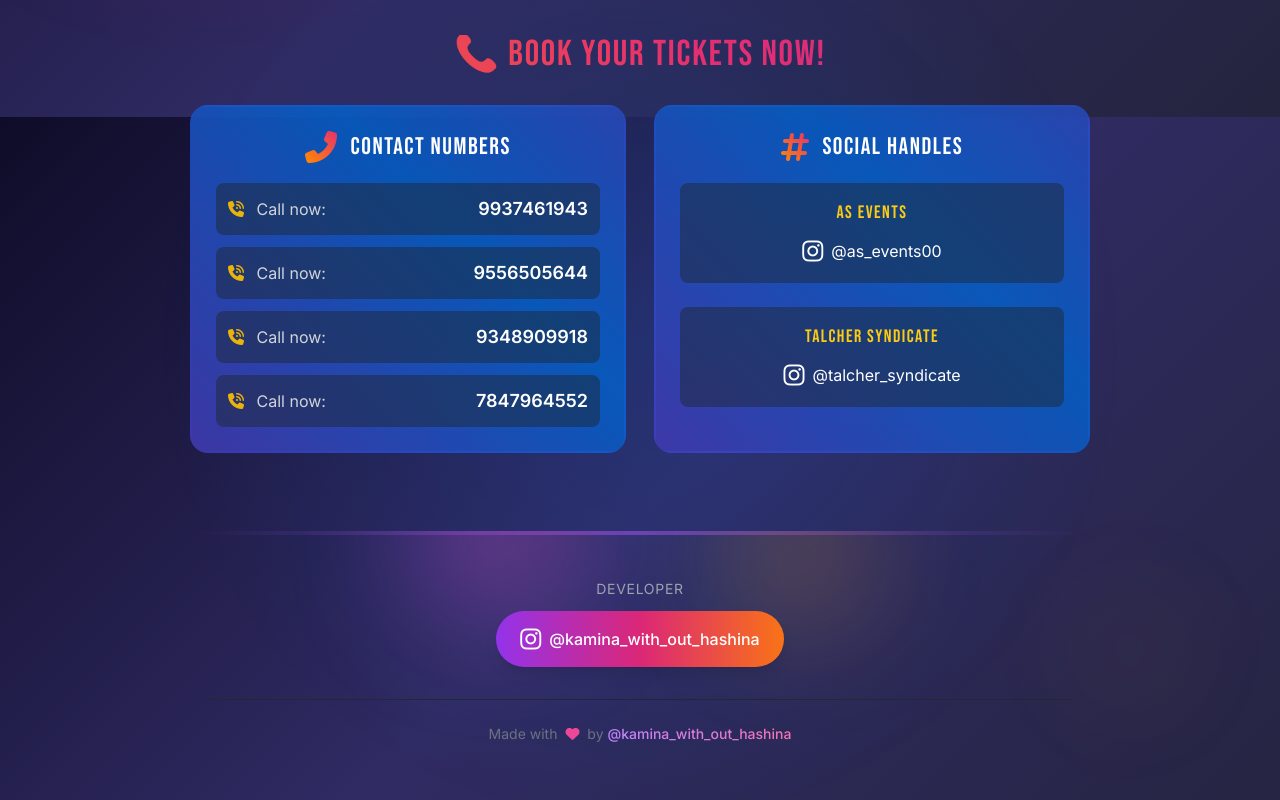
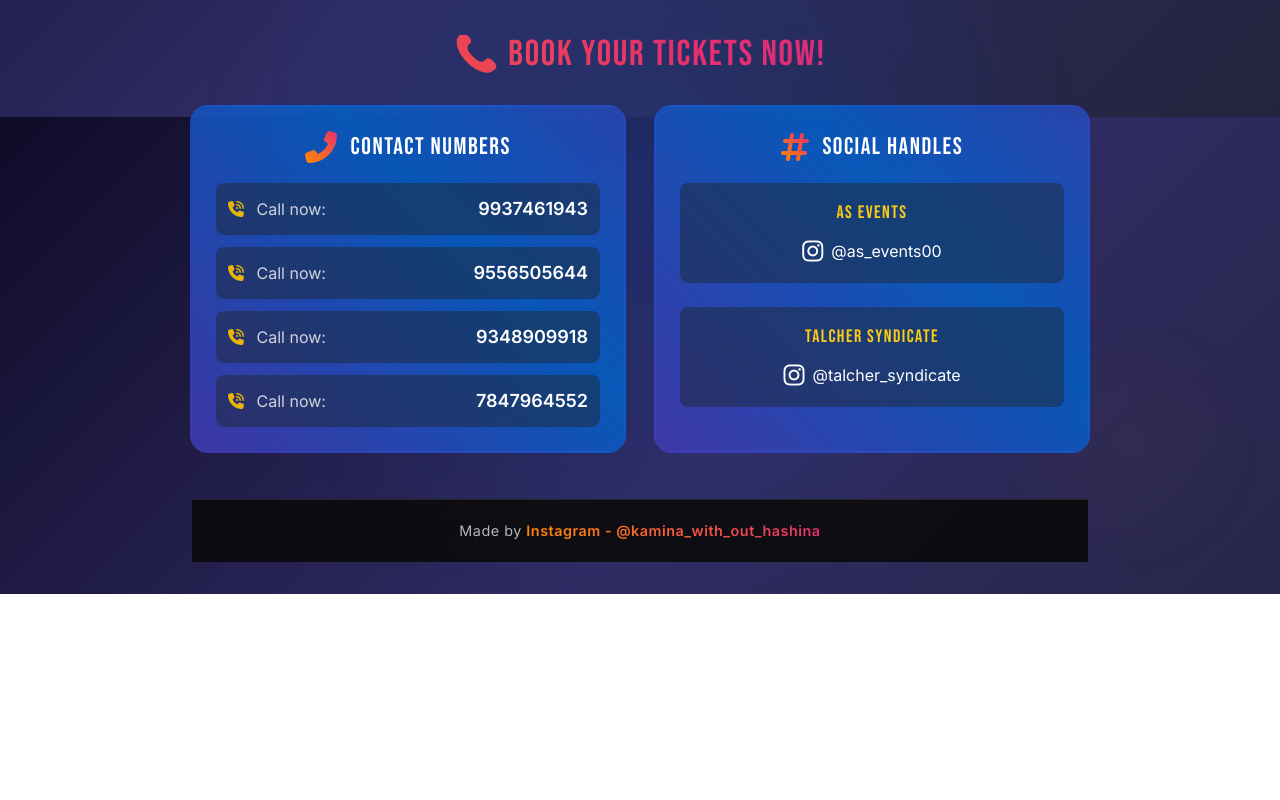
Before and after one commit to spidernestdev/Ama-Talcher, a plain HTML site: page index.html in a window 1280 px wide. Shown: the part 1483-2283 px from the top of the page. After the commit the page ends 2077 px from the top, so only its background shows below. Drawn offline with nearby package versions, Linux system fonts and the light colour scheme.

Commit message:
Update index.html

```diff
--- a/index.html
+++ b/index.html
@@ -261,6 +261,19 @@ body::before {
     border: 1px solid rgba(255, 255, 255, 0.08);
     width: auto;
     opacity: 0;
+}
+
+.popup::before {
+    content: '';
+    position: absolute;
+    top: -2px;
+    left: -2px;
+    right: -2px;
+    bottom: -2px;
+    background: linear-gradient(45deg, #ff8a00, #e52e71, #9c27b0);
+    border-radius: 12px;
+    z-index: -1;
+    opacity: 0.8;
 }
 
 .popup.active {
@@ -529,46 +542,17 @@ body.loading {
         </div>
     </div>
 </div>
+
     <!-- Footer -->
-    <footer class="relative mt-20 pt-12 pb-6 px-4 overflow-hidden">
-  <!-- Decorative gradient elements -->
-  <div class="absolute top-0 left-0 w-full h-1 bg-gradient-to-r from-transparent via-purple-500 to-transparent opacity-50"></div>
-  <div class="absolute -top-20 left-1/4 w-40 h-40 bg-gradient-to-r from-purple-500 to-pink-500 rounded-full filter blur-3xl opacity-20 animate-pulse"></div>
-  <div class="absolute -top-10 right-1/4 w-32 h-32 bg-gradient-to-r from-yellow-400 to-orange-500 rounded-full filter blur-3xl opacity-20 animate-pulse" style="animation-delay: 1.5s;"></div>
-
-  <!-- Main footer content -->
-  <div class="max-w-4xl mx-auto text-center relative z-10">
-    <!-- Instagram CTA -->
-    <div class="mb-8">
-      <p class="text-gray-400 text-sm uppercase tracking-wider mb-3">Developer</p>
-      <a
-        href="https://www.instagram.com/kamina_with_out_hashina?igsh=MzE0OHY5Y2NhY2s3"
-        target="_blank"
-        class="inline-flex items-center justify-center space-x-2 bg-gradient-to-r from-purple-600 via-pink-600 to-orange-500 hover:from-purple-700 hover:via-pink-700 hover:to-orange-600 text-white font-medium py-3 px-6 rounded-full transition-all duration-300 transform hover:-translate-y-1 shadow-lg hover:shadow-xl"
-      >
-        <i class="fab fa-instagram text-2xl mr-0"></i>
-        <span>@kamina_with_out_hashina</span>
-      </a>
+    <footer class="footer">
+        <p class="footer-text">Made by <span class="footer-highlight">Instagram - @kamina_with_out_hashina</span></p>
+    </footer>
 </div>
-
-    <!-- Copyright text -->
-    <div class="border-t border-gray-800 pt-6">
-      <p class="text-gray-500 text-sm">
-        Made with <i class="fas fa-heart text-pink-500 mx-1"></i> by
-        <a
-          href="https://www.instagram.com/kamina_with_out_hashina?igsh=MzE0OHY5Y2NhY2s3"
-          target="_blank"
-          class="text-transparent bg-clip-text bg-gradient-to-r from-purple-400 to-pink-400 font-medium hover:from-purple-300 hover:to-pink-300 transition-all duration-300"
-        >
-        @kamina_with_out_hashina
-        </a>
-      </p>
-    </div>
-  </div>
-</footer>
 
     <!-- JavaScript -->
     <script>
+        // Wait for DOM to be fully loaded
+        document.addEventListener('DOMContentLoaded', function() {
             // Countdown Timer
             const countdown = () => {
                 // Set the target date and time
@@ -639,15 +623,17 @@ body.loading {
             });
 
             // Function to initiate phone call
-function callNumber(phoneNumber) {
+            window.callNumber = function(phoneNumber) {
                 // Show confirmation before calling
                 if (confirm(`Call ${phoneNumber}?`)) {
                     // Redirect to tel: link to initiate phone call
                     window.location.href = `tel:${phoneNumber}`;
                 }
-}
+            };
 
-        window.onload = countdown;
+            // Start the countdown
+            countdown();
+        });
     </script>
 </body>
 </html>
```
Lines whose indentation alone changed are shown as unchanged.
